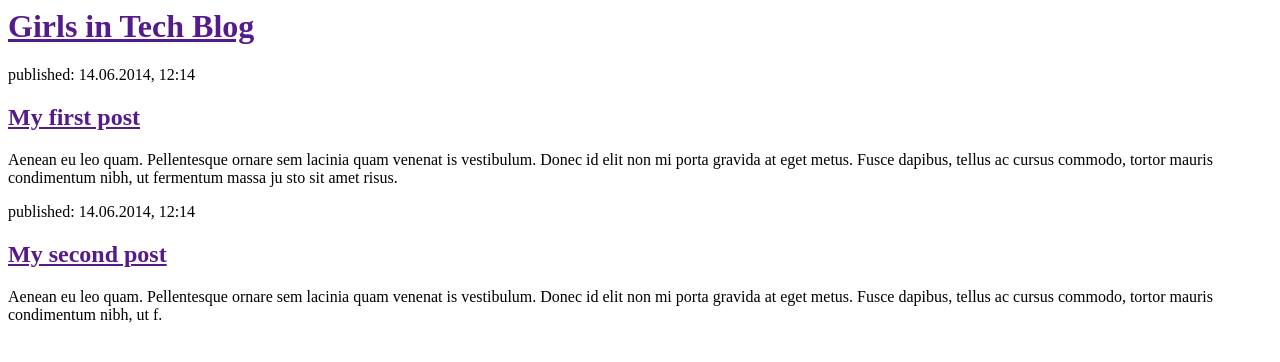
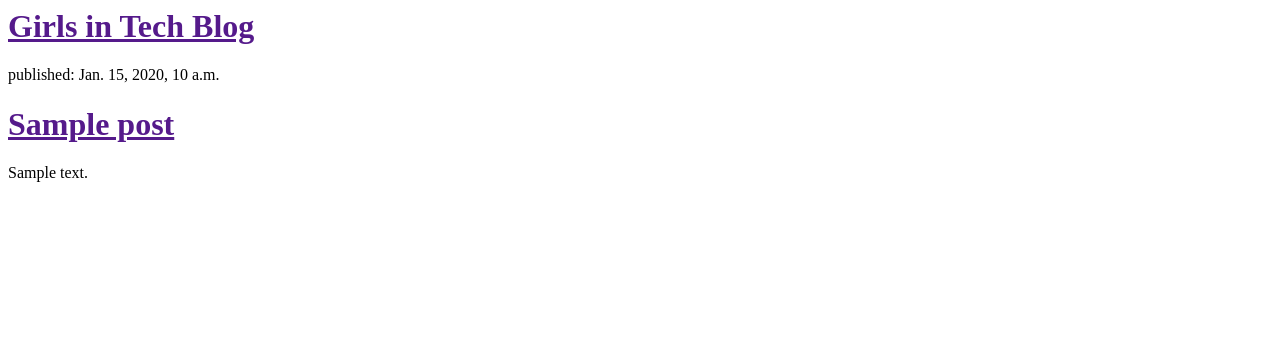
Before and after one commit to AdinaPro/my-first-blog, a Django app: template blog/templates/blog/post_list.html in a window 1280 px wide. Shown: the top 362 px of the page. Run offline with Django 3.2, Linux system fonts and the light colour scheme; the template is opened without the code that fills it: most values are stand-ins (such as "Sample title", 1, 10 or a date in 2020); parts of the project's set-up code (start-up, migrations or seed data) failed here and were passed over.

Commit message:
Modified templates to display posts from database.

```diff
--- a/blog/templates/blog/post_list.html
+++ b/blog/templates/blog/post_list.html
@@ -6,22 +6,10 @@
         <div>
             <h1><a href="">Girls in Tech Blog</a></h1>
         </div>
-
-        <div>
-            <p>published: 14.06.2014, 12:14</p>
-            <h2><a href="">My first post</a></h2>
-            <p>Aenean eu leo quam. Pellentesque ornare sem lacinia quam venenat
-is vestibulum. Donec id elit non mi porta gravida at eget metus. Fusce dapibus,
-tellus ac cursus commodo, tortor mauris condimentum nibh, ut fermentum massa ju
-sto sit amet risus.</p>
-        </div>
-
-        <div>
-            <p>published: 14.06.2014, 12:14</p>
-            <h2><a href="">My second post</a></h2>
-            <p>Aenean eu leo quam. Pellentesque ornare sem lacinia quam venenat
-is vestibulum. Donec id elit non mi porta gravida at eget metus. Fusce dapibus,
-tellus ac cursus commodo, tortor mauris condimentum nibh, ut f.</p>
-        </div>
-    </body>
-</html>
+{% for post in posts %}
+    <div>
+        <p>published: {{ post.published_date }}</p>
+        <h1><a href="">{{ post.title }}</a></h1>
+        <p>{{ post.text|linebreaksbr }}</p>
+    </div>
+{% endfor %}
--- a/blog/views.py
+++ b/blog/views.py
@@ -1,3 +1,7 @@
 from django.shortcuts import render
+from django.utils import timezone
+from .models import Post
 def post_list(request):
-    return render(request, 'blog/post_list.html', {})
+    posts = Post.objects.filter(published_date__lte=timezone.now()).order_by('p
+ublished_date')
+    return render(request, 'blog/post_list.html', {'posts': posts})
```
